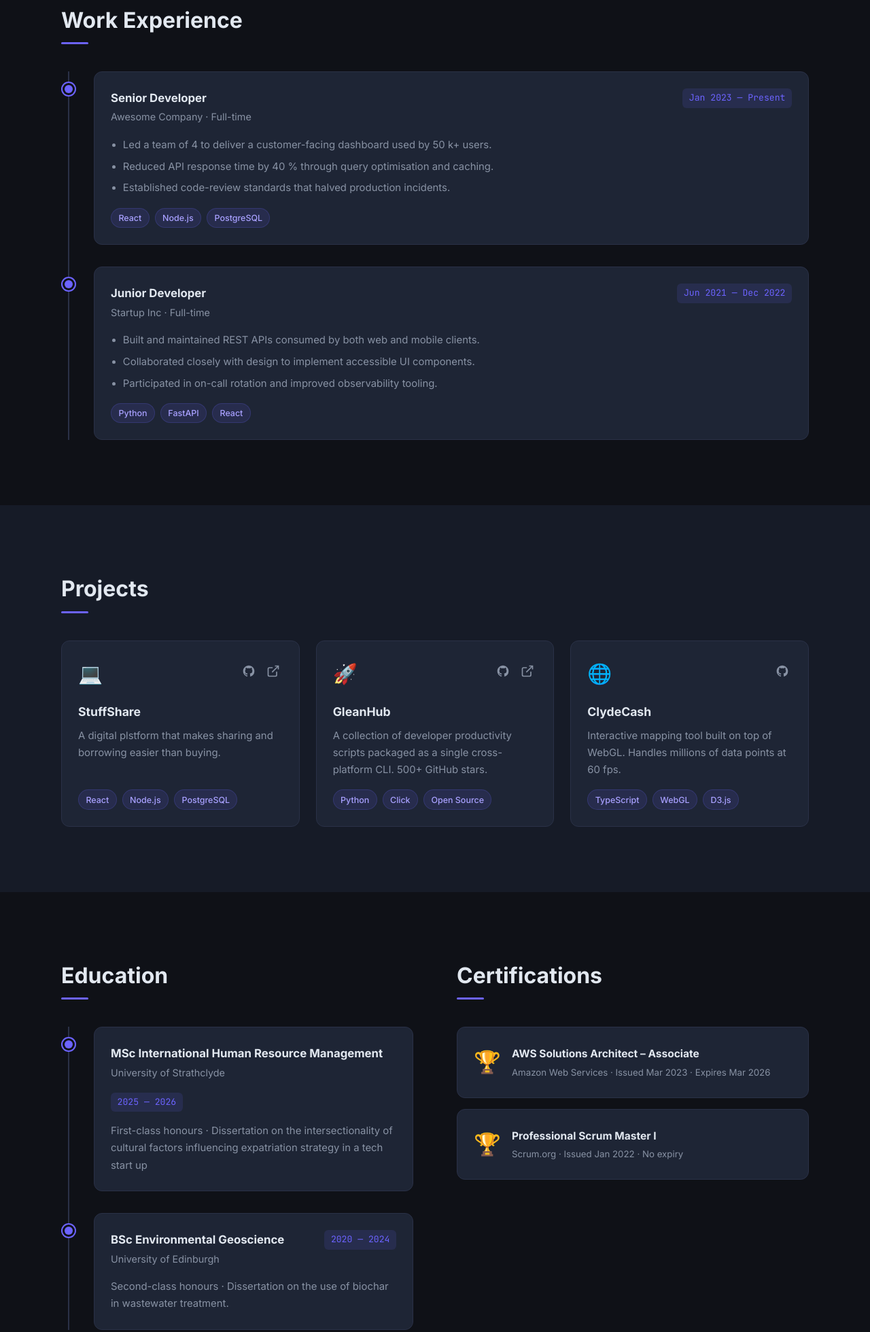
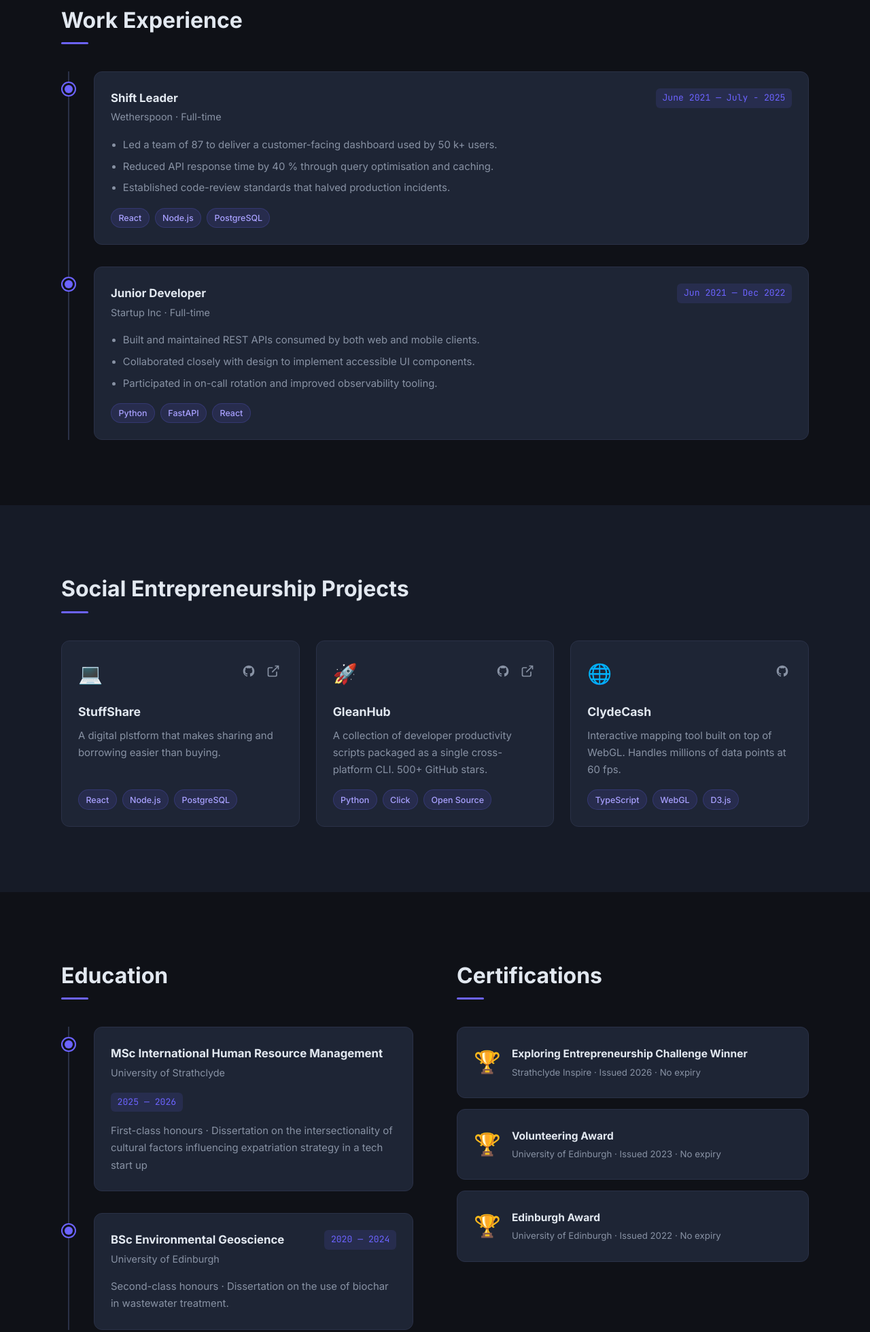
Before and after one commit to gvrlv1931-pixel/Experiments, a website: page index.html in a window 1280 px wide. Shown: the part 1998-3957 px from the top of the page at 68% size. Drawn offline with Linux system fonts and the light colour scheme.

Commit message:
Update job title and certifications in index.html

```diff
--- a/index.html
+++ b/index.html
@@ -179,13 +179,13 @@
             <article class="timeline-card">
               <header class="timeline-header">
                 <div>
-                  <h3 class="timeline-role">Senior Developer</h3>
-                  <p class="timeline-company">Awesome Company · Full-time</p>
+                  <h3 class="timeline-role">Shift Leader</h3>
+                  <p class="timeline-company">Wetherspoon · Full-time</p>
                 </div>
-                <time class="timeline-date">Jan 2023 — Present</time>
+                <time class="timeline-date">June 2021 — July - 2025</time>
               </header>
               <ul class="timeline-bullets">
-                <li>Led a team of 4 to deliver a customer-facing dashboard used by 50 k+ users.</li>
+                <li>Led a team of 87 to deliver a customer-facing dashboard used by 50 k+ users.</li>
                 <li>Reduced API response time by 40 % through query optimisation and caching.</li>
                 <li>Established code-review standards that halved production incidents.</li>
               </ul>
@@ -227,7 +227,7 @@
     <!-- ── PROJECTS ─────────────────────────────────────────────── -->
     <section id="projects" class="section section-alt">
       <div class="container">
-        <h2 class="section-title">Projects</h2>
+        <h2 class="section-title">Social Entrepreneurship Projects</h2>
 
         <!--
           PERSONALISE: Duplicate a <article class="project-card"> for each project.
@@ -370,16 +370,24 @@
             <li class="cert-card">
               <div class="cert-badge" aria-hidden="true">&#127942;</div>
               <div class="cert-info">
-                <h3 class="cert-name">AWS Solutions Architect – Associate</h3>
-                <p class="cert-meta">Amazon Web Services · Issued Mar 2023 · Expires Mar 2026</p>
+                <h3 class="cert-name">Exploring Entrepreneurship Challenge Winner</h3>
+                <p class="cert-meta">Strathclyde Inspire · Issued 2026 · No expiry</p>
               </div>
             </li>
 
             <li class="cert-card">
               <div class="cert-badge" aria-hidden="true">&#127942;</div>
               <div class="cert-info">
-                <h3 class="cert-name">Professional Scrum Master I</h3>
-                <p class="cert-meta">Scrum.org · Issued Jan 2022 · No expiry</p>
+                <h3 class="cert-name">Volunteering Award</h3>
+                <p class="cert-meta">University of Edinburgh · Issued 2023 · No expiry</p>
+              </div>
+            </li>
+
+            <li class="cert-card">
+              <div class="cert-badge" aria-hidden="true">&#127942;</div>
+              <div class="cert-info">
+                <h3 class="cert-name">Edinburgh Award</h3>
+                <p class="cert-meta">University of Edinburgh · Issued 2022 · No expiry</p>
               </div>
             </li>
 
```
